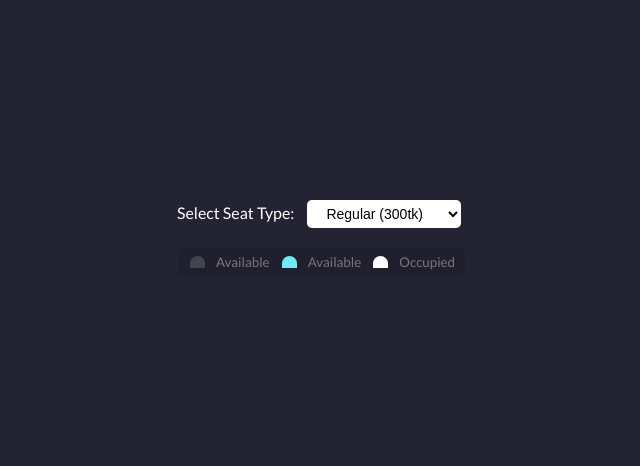
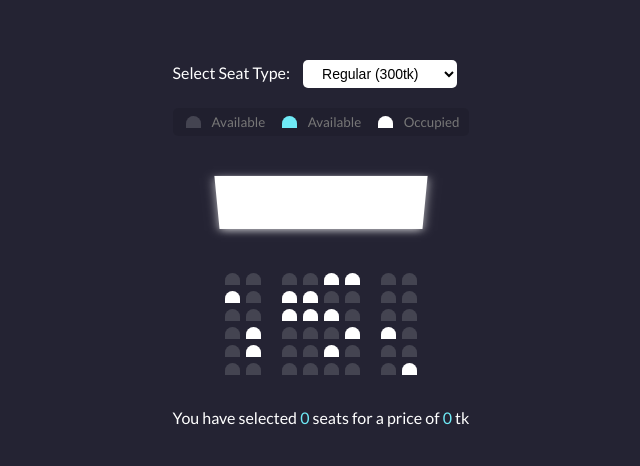
Before and after one commit to SumanIslam/movie-ticket-booking, a React (Create React App) app: page / in a window 1280 px wide. Shown: the part 164-630 px from the top of the page, without its empty margins (319-959 px from the left). Built offline with nearby package versions, Linux system fonts and the light colour scheme.

Commit message:
complete screen component

```diff
--- a/src/App.js
+++ b/src/App.js
@@ -3,12 +3,14 @@ import react from 'react';
 // component
 import SeatType from './componenets/seat-type/seat-type.component';
 import SeatStatus from './componenets/seat-status/seat-status.component';
+import Screen from './componenets/screen/screen.component';
 
 function App() {
   return (
     <div>
       <SeatType />
       <SeatStatus />
+      <Screen />
     </div>
   );
 }
--- /dev/null
+++ b/src/componenets/screen/screen.component.jsx
@@ -0,0 +1,86 @@
+import React from "react";
+
+// styles
+import './screen.style.css'
+
+function Screen() {
+  return (
+		<>
+			<div className='container'>
+				<div className='screen'></div>
+				{/* each row is row of 8 seat */}
+				{/* first row */}
+				<div className='seat-container'>
+					<div className='row'>
+						<div className='seat'></div>
+						<div className='seat'></div>
+						<div className='seat'></div>
+						<div className='seat'></div>
+						<div className='seat occupied'></div>
+						<div className='seat occupied'></div>
+						<div className='seat'></div>
+						<div className='seat'></div>
+					</div>
+					{/* second row */}
+					<div className='row'>
+						<div className='seat occupied'></div>
+						<div className='seat'></div>
+						<div className='seat occupied'></div>
+						<div className='seat occupied'></div>
+						<div className='seat'></div>
+						<div className='seat'></div>
+						<div className='seat'></div>
+						<div className='seat'></div>
+					</div>
+					{/* third row */}
+					<div className='row'>
+						<div className='seat'></div>
+						<div className='seat'></div>
+						<div className='seat occupied'></div>
+						<div className='seat occupied'></div>
+						<div className='seat occupied'></div>
+						<div className='seat'></div>
+						<div className='seat'></div>
+						<div className='seat'></div>
+					</div>
+					{/* fourth row */}
+					<div className='row'>
+						<div className='seat'></div>
+						<div className='seat occupied'></div>
+						<div className='seat'></div>
+						<div className='seat'></div>
+						<div className='seat'></div>
+						<div className='seat occupied'></div>
+						<div className='seat occupied'></div>
+						<div className='seat'></div>
+					</div>
+					{/* fifth row */}
+					<div className='row'>
+						<div className='seat'></div>
+						<div className='seat occupied'></div>
+						<div className='seat'></div>
+						<div className='seat'></div>
+						<div className='seat occupied'></div>
+						<div className='seat'></div>
+						<div className='seat'></div>
+						<div className='seat'></div>
+					</div>
+					{/* sixth row */}
+					<div className='row'>
+						<div className='seat'></div>
+						<div className='seat'></div>
+						<div className='seat'></div>
+						<div className='seat'></div>
+						<div className='seat'></div>
+						<div className='seat'></div>
+						<div className='seat'></div>
+						<div className='seat occupied'></div>
+					</div>
+				</div>
+			</div>
+      <p className="text">You have selected <span id="count">0</span> seats for a price of <span id="total">0</span> tk</p>
+		</>
+	);
+}
+
+export default Screen;
--- /dev/null
+++ b/src/componenets/screen/screen.style.css
@@ -0,0 +1,68 @@
+.container {
+  perspective: 1000px;
+  margin-bottom: 30px;
+}
+.seat {
+  background-color: #444451;
+  height: 12px;
+  width: 15px;
+  margin: 3px;
+  border-top-left-radius: 10px;
+  border-top-right-radius: 10px;
+}
+
+.seat.selected {
+  background-color: #6feaf6;
+}
+
+.seat.occupied {
+  background-color: #fff;
+}
+
+.seat:nth-of-type(2) {
+  margin-right: 18px;
+}
+
+.seat:nth-last-of-type(2) {
+  margin-left: 18px;
+}
+
+.seat:not(.occupied):hover {
+  cursor: pointer;
+  transform: scale(1.2);
+}
+
+.showcase .seat:not(.occupied):hover {
+  cursor: default;
+  transform: scale(1);
+}
+
+.seat-container {
+  display: flex;
+  flex-direction: column;
+  justify-content: center;
+  align-items: center;
+}
+
+.row {
+  display: flex;
+}
+
+.screen {
+  background-color: #fff;
+  height: 70px;
+  width: 70%;
+  margin: auto;
+  margin-bottom: 2rem;
+  transform: rotateX(-45deg);
+  box-shadow: 0 3px 10px rgba(255, 255, 255, 0.7);
+}
+
+
+p.text {
+  margin: 5px 0;
+}
+
+p.text span {
+  color: #6feaf6;
+}
--- a/src/componenets/seat-status/seat-status.styles.css
+++ b/src/componenets/seat-status/seat-status.styles.css
@@ -1,20 +1,18 @@
 .showcase {
   background: rgba(0, 0, 0, 0.1);
-  width: 18rem;
   padding: 5px 10px;
   border-radius: 5px;
   color: #777;
   list-style-type: none;
   display: flex;
   justify-content: space-between;
-  width: 18rem;
+  margin-bottom: 2rem;
 }
 
 .showcase li {
   display: flex;
   align-items: center;
   justify-content: center;
-  /* margin: 0 10px; */
 }
 
 .showcase li small {
@@ -50,13 +48,3 @@
 .seat-align:nth-last-of-type(2) {
   margin-left: 18px;
 } */
-
-/* .seat:not(.occupied):hover {
-  cursor: pointer;
-  transform: scale(1.2);
-}
-
-.showcase .seat:not(.occupied):hover {
-  cursor: default;
-  transform: scale(1);
-} */
```
